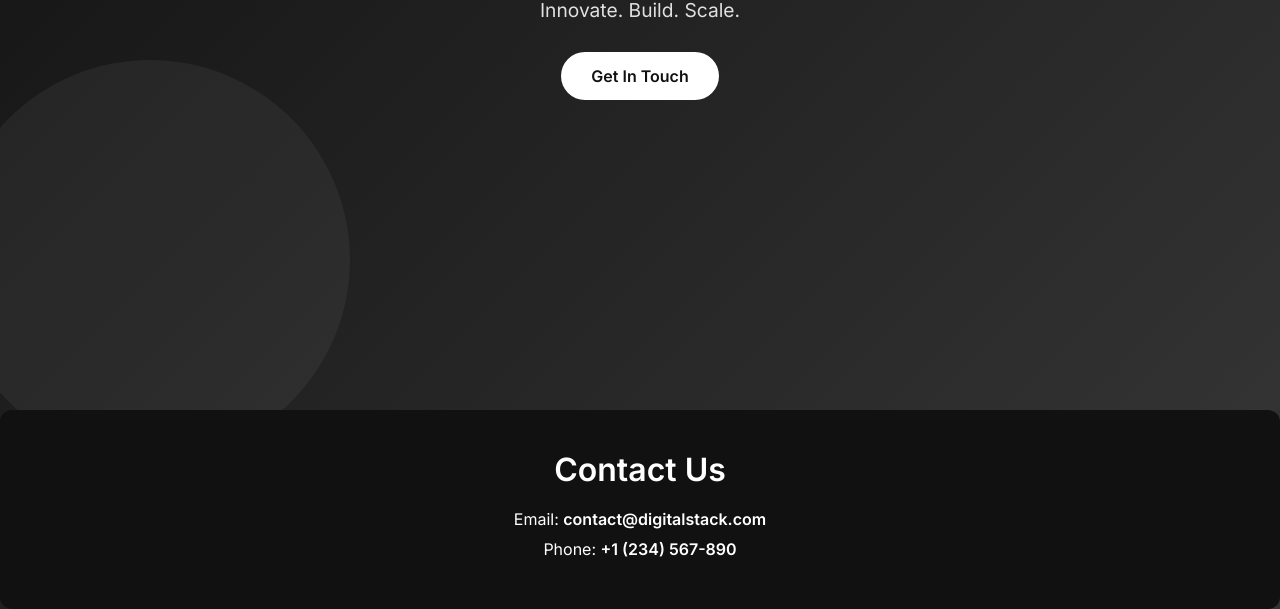
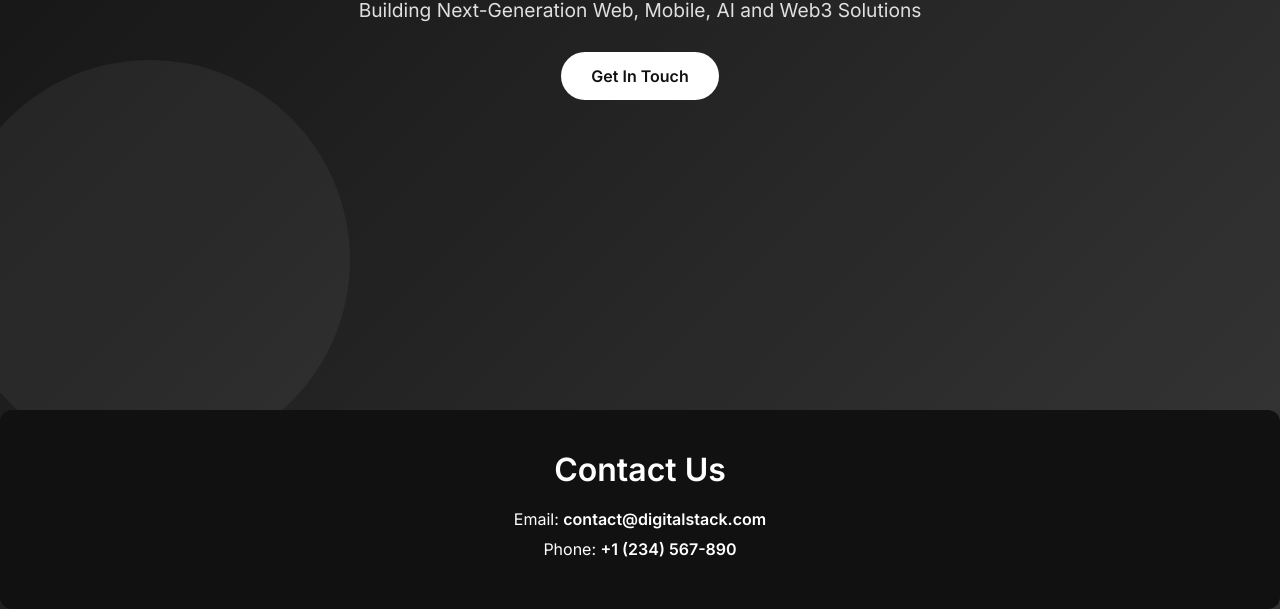
Before and after one commit to OOandE/digital-stack, a plain HTML site: page index.html in a window 1280 px wide. Shown: the part 390-999 px from the top of the page. Drawn offline with Linux system fonts and the light colour scheme.

Commit message:
Update index.html

```diff
--- a/index.html
+++ b/index.html
@@ -199,7 +199,7 @@
 <section class="hero">
   <div class="hero-content">
     <h1>Digital Stack</h1>
-    <p>Innovate. Build. Scale.</p>
+    <p>Building Next-Generation Web, Mobile, AI and Web3 Solutions</p>
     <a href="#contact" class="cta-button">Get In Touch</a>
   </div>
 </section>
```
